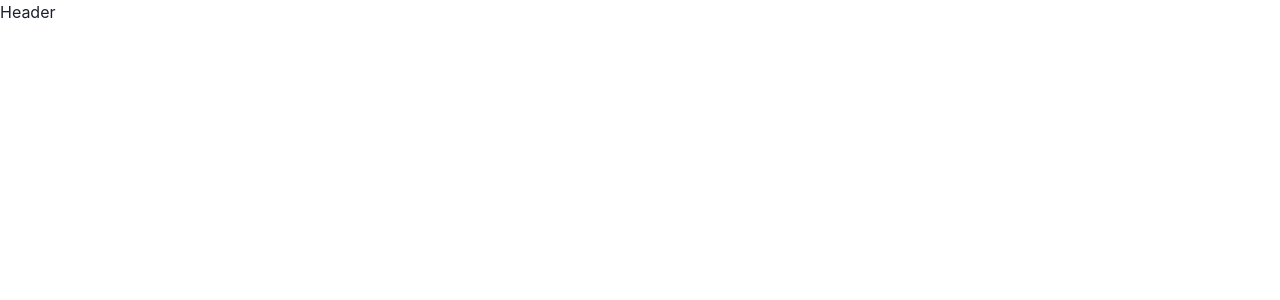
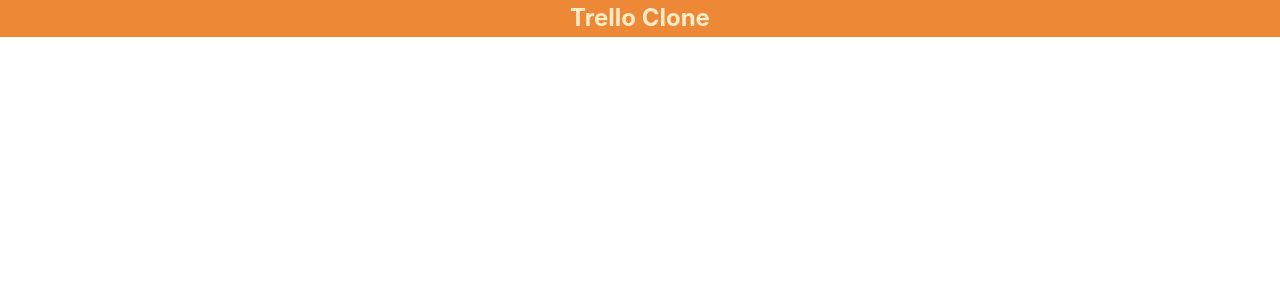
Before and after one commit to GrowUp-Haruno/react-trello-clone, a React (Create React App) app: page / in a window 1280 px wide. Shown: the top 300 px of the page. Built offline with nearby package versions, Linux system fonts and the light colour scheme.

Commit message:
Headerコンポーネントを作成 Fixes #3

```diff
--- a/src/App.tsx
+++ b/src/App.tsx
@@ -1,5 +1,5 @@
 import { ChakraProvider, VStack, theme } from '@chakra-ui/react';
-import { Header } from './components/Header';
+import { Header } from './components/header/Header';
 
 export function App() {
   return (
--- a/src/components/Header.tsx
+++ /dev/null
@@ -1,5 +0,0 @@
-export const Header = () => {
-  return (
-    <div>Header</div>
-  )
-}
--- /dev/null
+++ b/src/components/header/Header.tsx
@@ -0,0 +1,11 @@
+import { Box, Center, Heading } from "@chakra-ui/react";
+
+export const Header = () => {
+  return (
+    <Center as="header" bg={'orange.400'} py={1}>
+      <Heading fontSize='2xl' color="orange.100" >
+        Trello Clone
+      </Heading>
+    </Center>
+  );
+}
```
